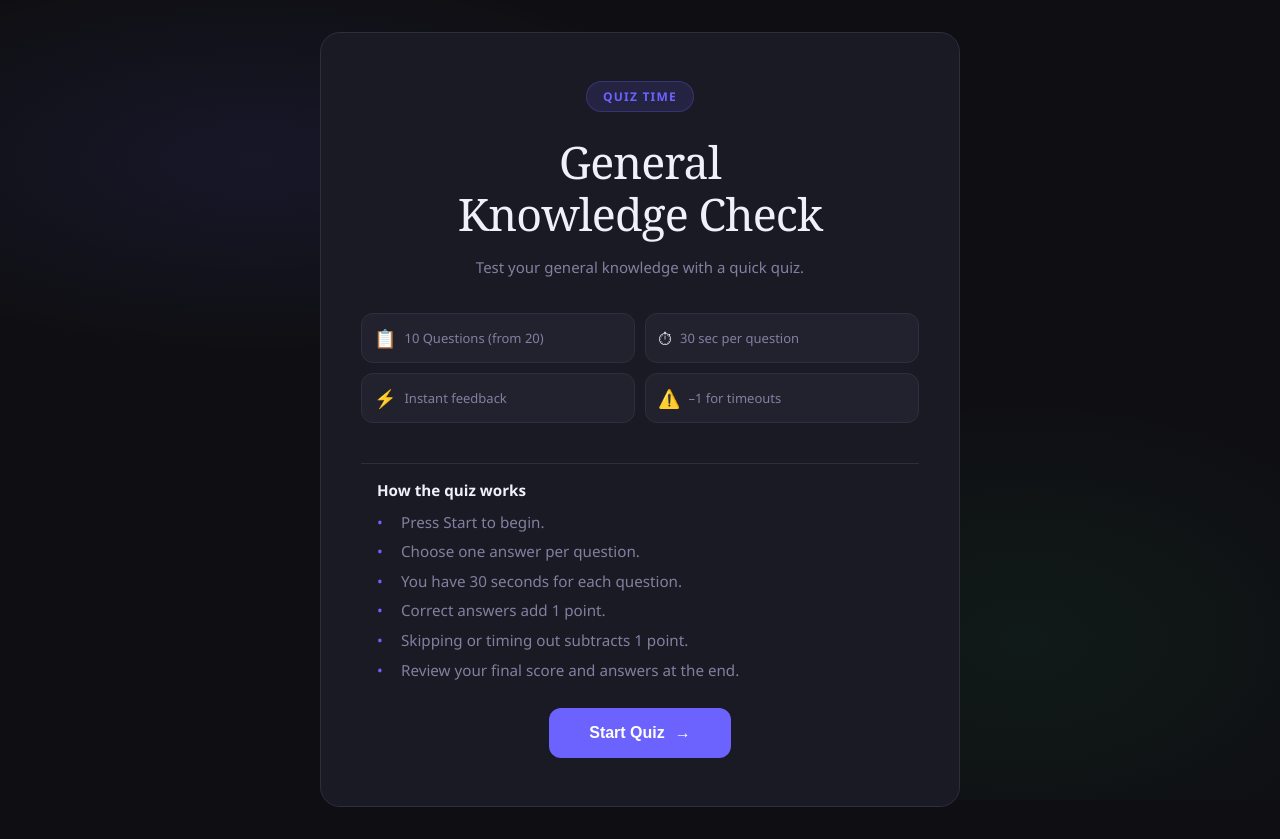
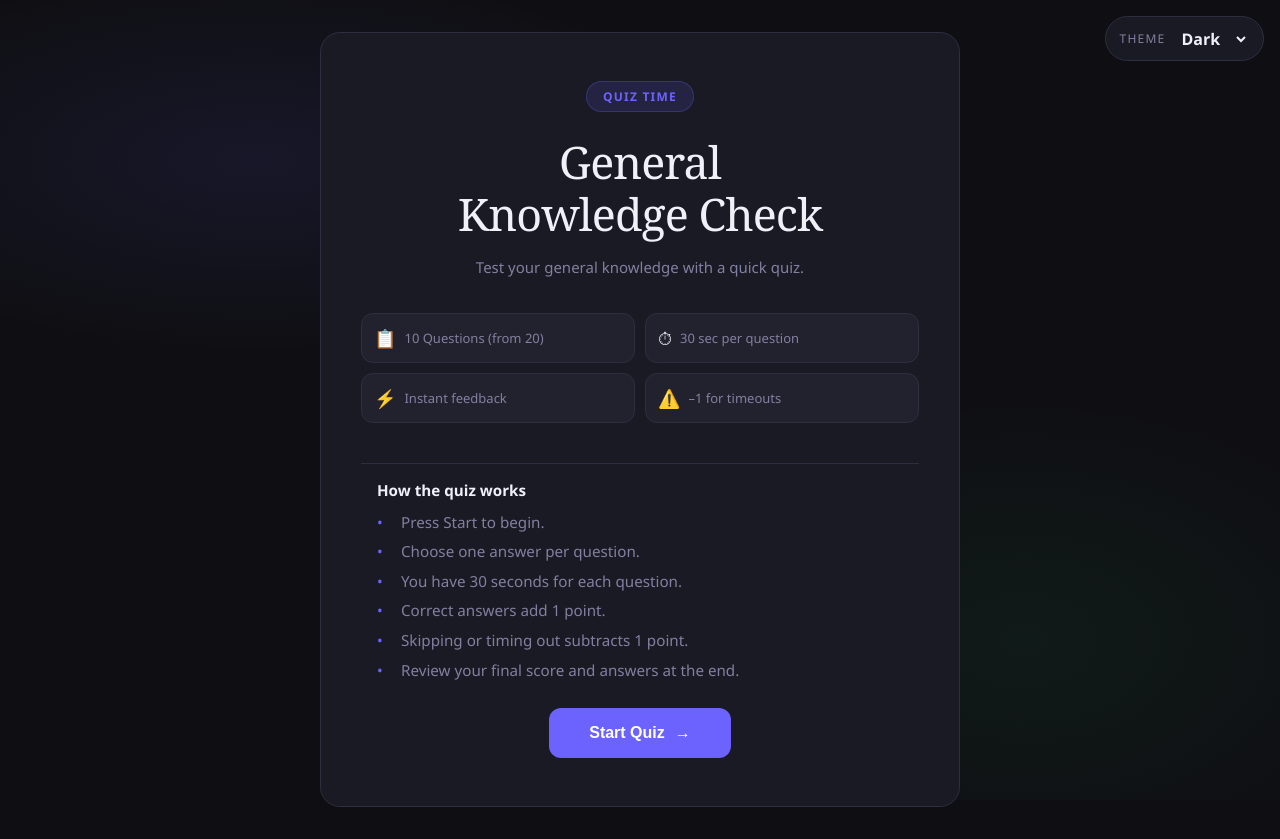
Before and after one commit to farismns/Quiz-App, a React (Vite) app: page / in a window 1280 px wide. Built offline with nearby package versions, Linux system fonts and the light colour scheme.

Commit message:
Add theme switcher with light, dark, pink, and brown themes

```diff
--- a/src/App.css
+++ b/src/App.css
@@ -13,6 +13,84 @@
   --incorrect: #ef4444;
   --incorrect-soft: #ef44441a;
   --warning: #f59e0b;
+  --bg-glow-a: #6c63ff18;
+  --bg-glow-b: #22c55e10;
+}
+
+:root[data-theme="light"] {
+  --bg: #f7f6ff;
+  --surface: #ffffff;
+  --surface2: #f4f3ff;
+  --border: #e3e2ff;
+  --text: #111827;
+  --text-muted: #6b7280;
+  --text-dim: #4b5563;
+  --accent: #7c3aed;
+  --accent-soft: #ede9fe;
+  --correct: #16a34a;
+  --correct-soft: #dcfce7;
+  --incorrect: #dc2626;
+  --incorrect-soft: #fee2e2;
+  --warning: #d97706;
+  --bg-glow-a: #c4b5fd33;
+  --bg-glow-b: #facc151a;
+}
+
+:root[data-theme="dark"] {
+  --bg: #0f0f13;
+  --surface: #1a1a24;
+  --surface2: #22222f;
+  --border: #2e2e40;
+  --text: #f0f0f8;
+  --text-muted: #8080a0;
+  --text-dim: #50506a;
+  --accent: #6c63ff;
+  --accent-soft: #6c63ff22;
+  --correct: #22c55e;
+  --correct-soft: #22c55e1a;
+  --incorrect: #ef4444;
+  --incorrect-soft: #ef44441a;
+  --warning: #f59e0b;
+  --bg-glow-a: #6c63ff18;
+  --bg-glow-b: #22c55e10;
+}
+
+:root[data-theme="pink"] {
+  --bg: #1f1028;
+  --surface: #2d153b;
+  --surface2: #3f1f53;
+  --border: #5a317b;
+  --text: #fdf2f8;
+  --text-muted: #f5b7d6;
+  --text-dim: #d8b4fe;
+  --accent: #ec4899;
+  --accent-soft: #fbcfe8;
+  --correct: #34d399;
+  --correct-soft: #d1fae5;
+  --incorrect: #f87171;
+  --incorrect-soft: #fee2e2;
+  --warning: #fbbf24;
+  --bg-glow-a: #f472b626;
+  --bg-glow-b: #fb71851a;
+}
+
+:root[data-theme="brown"] {
+  --bg: #2c1f16;
+  --surface: #3c2f24;
+  --surface2: #4b3b30;
+  --border: #6d5747;
+  --text: #f8efe4;
+  --text-muted: #d7c3b4;
+  --text-dim: #a78b71;
+  --accent: #d97706;
+  --accent-soft: #fcd59b;
+  --correct: #86efac;
+  --correct-soft: #dcfce7;
+  --incorrect: #fb7185;
+  --incorrect-soft: #fee2e2;
+  --warning: #fbbf24;
+  --bg-glow-a: #f59e0b26;
+  --bg-glow-b: #a162071a;
 }
 
 * {
@@ -37,12 +115,64 @@ body {
   position: relative;
 }
 
+.theme-switcher {
+  position: absolute;
+  top: 1rem;
+  right: 1rem;
+  z-index: 2;
+  display: flex;
+  align-items: center;
+  gap: 0.75rem;
+  background: var(--surface);
+  border: 1px solid var(--border);
+  border-radius: 999px;
+  padding: 0.6rem 0.85rem;
+  color: var(--text);
+}
+
+.theme-switcher label {
+  font-size: 0.75rem;
+  text-transform: uppercase;
+  letter-spacing: 0.1em;
+  color: var(--text-muted);
+}
+
+.theme-switcher select {
+  border: none;
+  background: transparent;
+  color: var(--text);
+  font: inherit;
+  font-weight: 700;
+  cursor: pointer;
+  outline: none;
+}
+
+.theme-switcher select option {
+  color: #111;
+}
+
+@media (max-width: 480px) {
+  .theme-switcher {
+    top: 0.75rem;
+    right: 0.75rem;
+    padding: 0.5rem 0.75rem;
+  }
+}
+
 .app-bg {
   position: fixed;
   inset: 0;
   background:
-    radial-gradient(ellipse 60% 40% at 20% 20%, #6c63ff18 0%, transparent 60%),
-    radial-gradient(ellipse 50% 50% at 80% 80%, #22c55e10 0%, transparent 60%),
+    radial-gradient(
+      ellipse 60% 40% at 20% 20%,
+      var(--bg-glow-a) 0%,
+      transparent 60%
+    ),
+    radial-gradient(
+      ellipse 50% 50% at 80% 80%,
+      var(--bg-glow-b) 0%,
+      transparent 60%
+    ),
     var(--bg);
   z-index: 0;
   pointer-events: none;
--- a/src/App.jsx
+++ b/src/App.jsx
@@ -3,13 +3,16 @@ import StartScreen from "./components/StartsScreen";
 import QuestionCard from "./components/QuestionCard";
 import ResultScreen from "./components/ResultScreen";
 import "./App.css";
-import { useCallback, useState } from "react";
+import { useCallback, useEffect, useState } from "react";
 
 export default function App() {
   const [phase, setPhase] = useState("start");
   const [currentIndex, setCurrentIndex] = useState(0);
   const [answers, setAnswers] = useState([]);
   const [shuffled, setShuffled] = useState([]);
+  const [theme, setTheme] = useState(
+    () => localStorage.getItem("quizTheme") || "dark",
+  );
   const QUIZ_LENGTH = 10; // number of questions to show per quiz
 
   const shuffle = useCallback((arr) => {
@@ -71,9 +74,27 @@ export default function App() {
     setPhase("quiz");
   }, [sampleQuiz]);
 
+  useEffect(() => {
+    localStorage.setItem("quizTheme", theme);
+    document.documentElement.dataset.theme = theme;
+  }, [theme]);
+
   return (
     <div className="app">
       <div className="app-bg" />
+      <div className="theme-switcher">
+        <label htmlFor="theme-select">Theme</label>
+        <select
+          id="theme-select"
+          value={theme}
+          onChange={(e) => setTheme(e.target.value)}
+        >
+          <option value="light">Light</option>
+          <option value="dark">Dark</option>
+          <option value="pink">Pink</option>
+          <option value="brown">Brown</option>
+        </select>
+      </div>
       {phase === "start" && (
         <StartScreen
           totalQuestions={questions.length}
```
